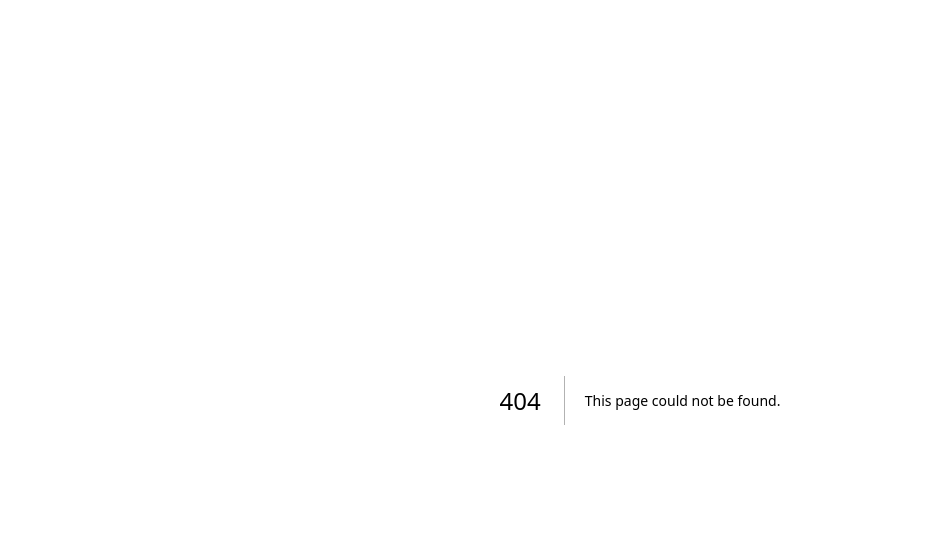
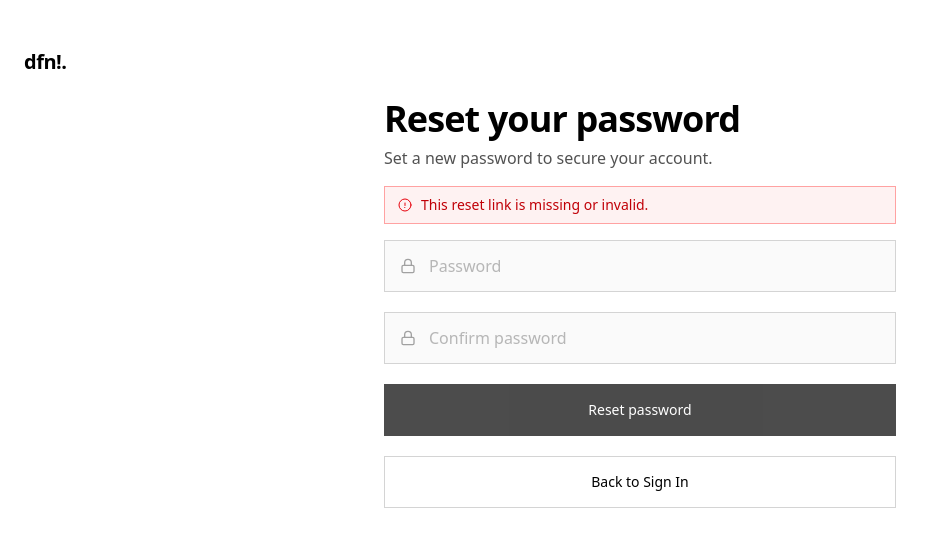
Before and after one commit to Manhlane/define-fe, a Next.js app: page /reset-password in a window 1280 px wide. Before the commit this address had no page. Shown: the top 546 px of the page, without its empty margins (0-935 px from the left). Built offline with nearby package versions, Linux system fonts and the light colour scheme; no server answers; a web font is replaced by a local one.

Commit message:
feature: added reset-password page

```diff
--- /dev/null
+++ b/src/app/reset-password/page.tsx
@@ -0,0 +1,30 @@
+import { Suspense } from 'react';
+import ResetPasswordClient from './reset-password.client';
+
+export default function ResetPasswordPage() {
+  return (
+    <Suspense
+      fallback={
+        <div className="min-h-[100dvh] bg-white text-black">
+          <div className="flex items-center px-6 pt-12">
+            <div className="text-xl font-semibold tracking-tight text-black">
+              dfn!.
+            </div>
+          </div>
+          <main className="mx-auto flex w-full max-w-[560px] flex-col px-6 pt-6 pb-12">
+            <div className="space-y-3">
+              <h1 className="text-3xl font-semibold leading-tight tracking-tight">
+                Reset your password
+              </h1>
+              <p className="text-sm text-neutral-500">
+                Preparing your reset form…
+              </p>
+            </div>
+          </main>
+        </div>
+      }
+    >
+      <ResetPasswordClient />
+    </Suspense>
+  );
+}
--- /dev/null
+++ b/src/app/reset-password/reset-password.client.tsx
@@ -0,0 +1,196 @@
+'use client';
+
+import { useEffect, useMemo, useState } from 'react';
+import { useSearchParams, useRouter } from 'next/navigation';
+import { useForm } from 'react-hook-form';
+import { z } from 'zod';
+import { zodResolver } from '@hookform/resolvers/zod';
+import { Lock } from 'lucide-react';
+import { CheckCircleIcon, ExclamationCircleIcon } from '@heroicons/react/24/outline';
+
+const resetSchema = z
+  .object({
+    password: z.string().min(6, 'Password must be at least 6 characters'),
+    confirmPassword: z.string().min(1, 'Confirm your password'),
+  })
+  .refine((data) => data.password === data.confirmPassword, {
+    path: ['confirmPassword'],
+    message: 'Passwords do not match',
+  });
+
+type ResetValues = z.infer<typeof resetSchema>;
+
+const AUTH_BASE_URL =
+  process.env.NEXT_PUBLIC_AUTH_URL ?? 'http://34.251.72.37:3000/auth';
+const CONFIRM_RESET_URL = `${AUTH_BASE_URL}/confirm-password-reset`;
+
+type ResetStatus = 'idle' | 'submitting' | 'success' | 'error' | 'missing';
+
+export default function ResetPasswordClient() {
+  const router = useRouter();
+  const searchParams = useSearchParams();
+  const token = useMemo(() => searchParams?.get('token') ?? '', [searchParams]);
+
+  const [status, setStatus] = useState<ResetStatus>('idle');
+  const [message, setMessage] = useState<string | null>(null);
+
+  const form = useForm<ResetValues>({
+    resolver: zodResolver(resetSchema),
+  });
+
+  useEffect(() => {
+    if (!token) {
+      setStatus('missing');
+      setMessage('This reset link is missing or invalid.');
+    }
+  }, [token]);
+
+  async function onSubmit(values: ResetValues) {
+    if (!token) {
+      setStatus('missing');
+      setMessage('This reset link is missing or invalid.');
+      return;
+    }
+
+    setStatus('submitting');
+    setMessage(null);
+
+    try {
+      const res = await fetch(CONFIRM_RESET_URL, {
+        method: 'POST',
+        headers: { 'Content-Type': 'application/json' },
+        body: JSON.stringify({ token, newPassword: values.password }),
+      });
+      const payload = (await res.json().catch(() => null)) as { message?: string } | null;
+
+      if (!res.ok) {
+        setStatus('error');
+        setMessage(payload?.message || 'Unable to reset password. Please try again.');
+        return;
+      }
+
+      setStatus('success');
+      setMessage(payload?.message || 'Your password has been updated.');
+      form.reset();
+    } catch {
+      setStatus('error');
+      setMessage('Network error. Please try again.');
+    }
+  }
+
+  const errors = form.formState.errors;
+  const isLocked = status === 'missing' || status === 'success';
+
+  const renderFieldError = (text?: string) =>
+    text ? (
+      <p className="flex items-center gap-1 text-xs leading-4 text-red-600">
+        <ExclamationCircleIcon className="h-4 w-4" aria-hidden="true" />
+        {text}
+      </p>
+    ) : null;
+
+  return (
+    <div className="min-h-[100dvh] bg-white text-black">
+      <div className="flex items-center px-6 pt-12">
+        <div className="text-xl font-semibold tracking-tight text-black">dfn!.</div>
+      </div>
+
+      <main className="mx-auto flex w-full max-w-[560px] flex-col px-6 pt-6 pb-12">
+        <div className="space-y-4">
+          <div className="space-y-2">
+            <h1 className="text-4xl font-semibold leading-[1.05] tracking-tight">
+              Reset your password
+            </h1>
+            <p className="text-base text-neutral-600">
+              Set a new password to secure your account.
+            </p>
+          </div>
+
+          {message && (
+            <div
+              className={`flex items-center gap-2 border px-3 py-2 text-sm ${
+                status === 'success'
+                  ? 'border-emerald-200 bg-emerald-50 text-emerald-700'
+                  : status === 'missing' || status === 'error'
+                    ? 'border-red-300 bg-red-50 text-red-700'
+                    : 'border-neutral-200 bg-neutral-50 text-neutral-700'
+              }`}
+            >
+              {status === 'success' && (
+                <CheckCircleIcon className="h-4 w-4 text-emerald-600" />
+              )}
+              {(status === 'missing' || status === 'error') && (
+                <ExclamationCircleIcon className="h-4 w-4 text-red-600" />
+              )}
+              <span>{message}</span>
+            </div>
+          )}
+
+          <form
+            onSubmit={form.handleSubmit(onSubmit)}
+            className="flex flex-col gap-5"
+            noValidate
+          >
+            <div className="space-y-1">
+              <div className="relative">
+                <Lock className="absolute left-4 top-1/2 h-4 w-4 -translate-y-1/2 text-neutral-400" />
+                <input
+                  {...form.register('password')}
+                  id="reset-password"
+                  type="password"
+                  placeholder="Password"
+                  aria-label="Password"
+                  aria-invalid={Boolean(errors.password)}
+                  disabled={isLocked}
+                  className={`h-[52px] w-full rounded-xl border pl-11 pr-4 text-base focus:outline-none ${
+                    errors.password
+                      ? 'border-red-300 focus:border-red-600'
+                      : 'border-neutral-300 focus:border-black'
+                  } ${isLocked ? 'bg-neutral-50 text-neutral-500' : 'bg-white text-black'}`}
+                />
+              </div>
+              {renderFieldError(errors.password?.message)}
+            </div>
+
+            <div className="space-y-1">
+              <div className="relative">
+                <Lock className="absolute left-4 top-1/2 h-4 w-4 -translate-y-1/2 text-neutral-400" />
+                <input
+                  {...form.register('confirmPassword')}
+                  id="reset-confirm-password"
+                  type="password"
+                  placeholder="Confirm password"
+                  aria-label="Confirm password"
+                  aria-invalid={Boolean(errors.confirmPassword)}
+                  disabled={isLocked}
+                  className={`h-[52px] w-full rounded-xl border pl-11 pr-4 text-base focus:outline-none ${
+                    errors.confirmPassword
+                      ? 'border-red-300 focus:border-red-600'
+                      : 'border-neutral-300 focus:border-black'
+                  } ${isLocked ? 'bg-neutral-50 text-neutral-500' : 'bg-white text-black'}`}
+                />
+              </div>
+              {renderFieldError(errors.confirmPassword?.message)}
+            </div>
+
+            <button
+              type="submit"
+              disabled={status === 'submitting' || isLocked}
+              className="h-[52px] w-full rounded-none bg-black text-sm font-medium text-white transition active:scale-[0.99] disabled:opacity-70"
+            >
+              {status === 'submitting' ? 'Updating…' : 'Reset password'}
+            </button>
+
+            <button
+              type="button"
+              onClick={() => router.push('/auth?mode=login')}
+              className="h-[52px] w-full rounded-none border border-neutral-300 text-sm font-medium text-black transition hover:bg-neutral-50 active:scale-[0.99]"
+            >
+              Back to Sign In
+            </button>
+          </form>
+        </div>
+      </main>
+    </div>
+  );
+}
```
